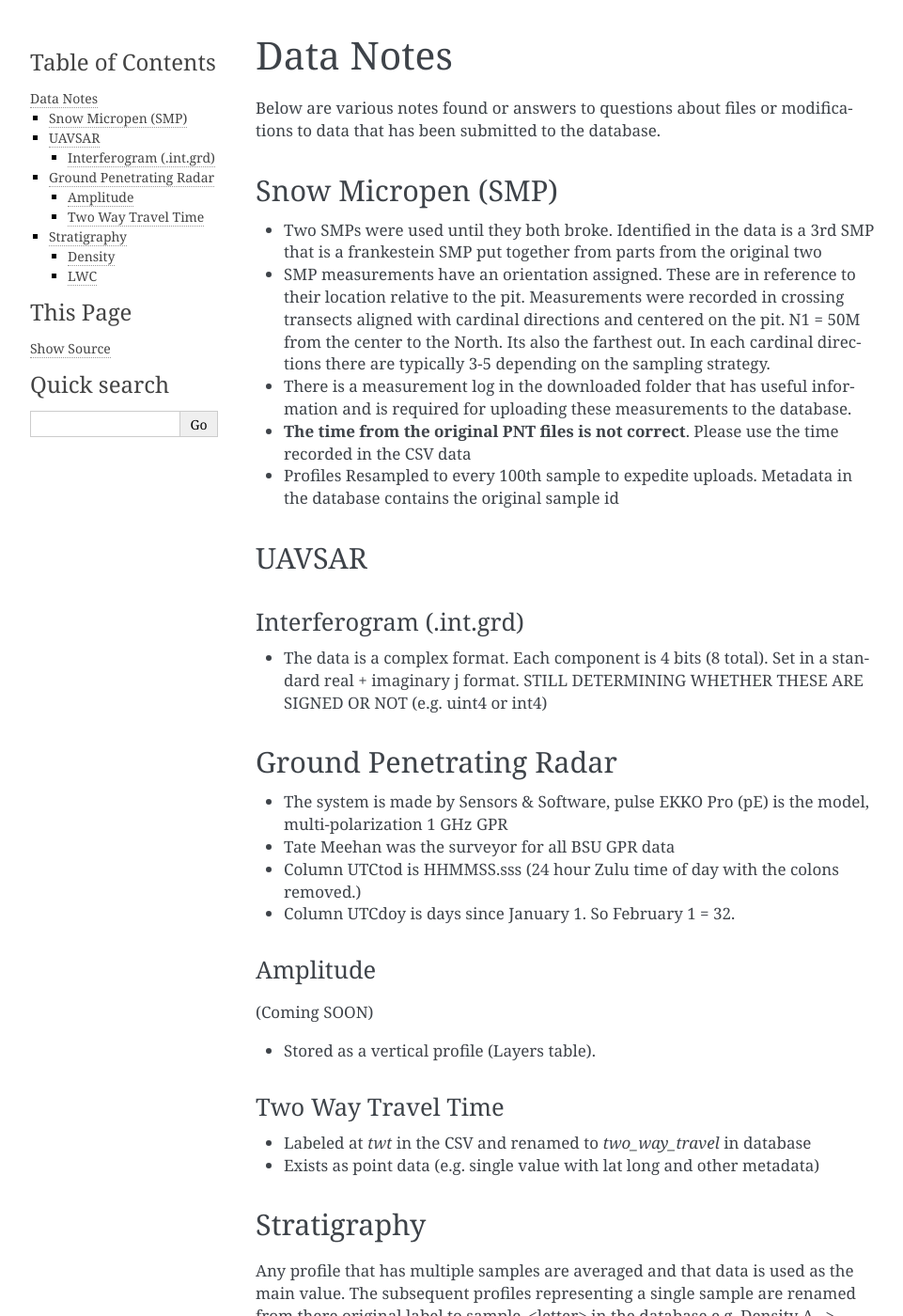
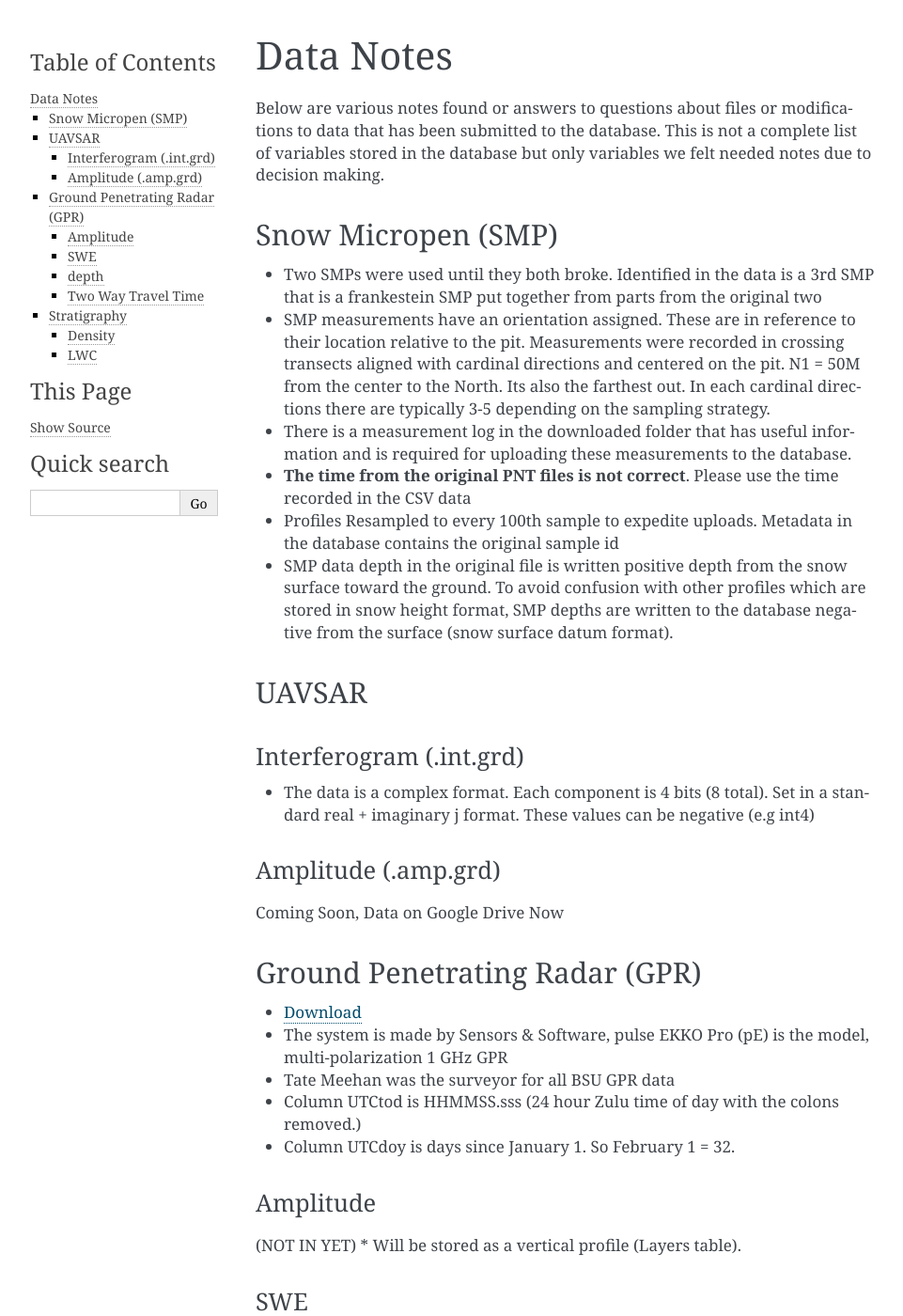
Before and after one commit to SnowEx/snowexsql, a Sphinx documentation site: the page built from docs/data_notes.rst, in a window 1280 px wide and 1400 px high. Shown: the whole window at 94% size, without its empty margins (148-1109 px from the left). Built offline with Sphinx 7.4.7, drawn with Linux system fonts in a browser that asks for light colours; pages that are not in the unit, such as notebooks, are missing from menus.

Commit message:
Updated the height datums (SMP snow surface, everything else snow height). Updated the tests and data notes to reflect this

```diff
--- a/docs/data_notes.rst
+++ b/docs/data_notes.rst
@@ -2,7 +2,9 @@ Data Notes
 ==========
 
 Below are various notes found or answers to questions about files or modifications
-to data that has been submitted to the database.
+to data that has been submitted to the database. This is not a complete list
+of variables stored in the database but only variables we felt needed notes
+due to decision making.
 
 Snow Micropen (SMP)
 -------------------
@@ -25,6 +27,11 @@ Snow Micropen (SMP)
 * Profiles Resampled to every 100th sample to expedite uploads. Metadata in the
   database contains the original sample id
 
+* SMP data depth in the original file is written positive depth from the snow
+  surface toward the ground. To avoid confusion with other profiles which are
+  stored in snow height format, SMP depths are written to the database negative
+  from the surface (snow surface datum format).
+
 
 UAVSAR
 ------
@@ -33,12 +40,16 @@ Interferogram (.int.grd)
 ~~~~~~~~~~~~~~~~~~~~~~~~
 
 * The data is a complex format. Each component is 4 bits (8 total). Set in a
-  standard real + imaginary j format. STILL DETERMINING WHETHER THESE ARE SIGNED
-  OR NOT (e.g. uint4 or int4)
+  standard real + imaginary j format. These values can be negative (e.g int4)
 
+Amplitude (.amp.grd)
+~~~~~~~~~~~~~~~~~~~~~~~~
+Coming Soon, Data on Google Drive Now
 
-Ground Penetrating Radar
-------------------------
+Ground Penetrating Radar (GPR)
+------------------------------
+* `Download <https://drive.google.com/file/d/1gxP3rHoIEXeBAi0ipEKbF_ONQhYWuz_0/view>`_
+
 
 * The system is made by Sensors & Software, pulse EKKO Pro (pE) is the model,
   multi-polarization 1 GHz GPR
@@ -48,9 +59,14 @@ Ground Penetrating Radar
 
 Amplitude
 ~~~~~~~~~
-(Coming SOON)
+(NOT IN YET)
+* Will be stored as a vertical profile (Layers table).
 
-* Stored as a vertical profile (Layers table).
+SWE
+~~~
+
+depth
+~~~~~
 
 Two Way Travel Time
 ~~~~~~~~~~~~~~~~~~~
```
Also changed, not shown: 3 other files.
